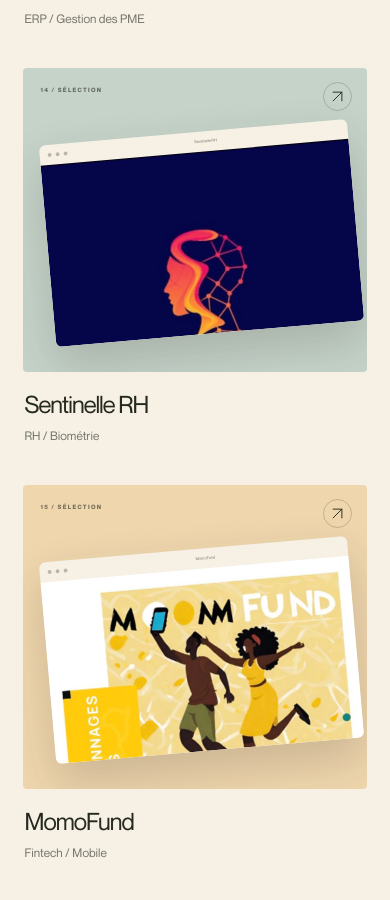
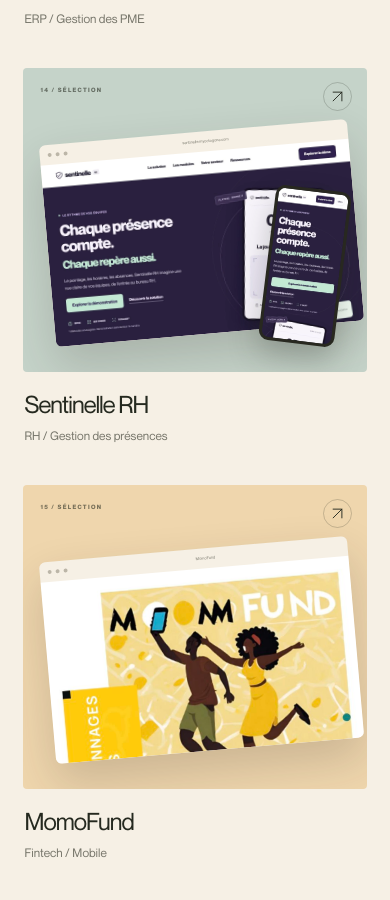
Before and after one commit to EdOneApp/portfolio, a Next.js app: page /work in a window 390 px wide. Shown: the part 6040-6940 px from the top of the page. Built offline with nearby package versions, Linux system fonts and the light colour scheme.

Commit message:
Showcase Sentinelle RH with live link and desktop and mobile captures

```diff
--- a/src/components/agency/LivePreview.tsx
+++ b/src/components/agency/LivePreview.tsx
@@ -16,6 +16,7 @@ const available = [
   "pandatree",
   "allocar",
   "os-iris",
+  "sentinelle-rh",
   "brvm-analytics",
 ];
 export default function LivePreview({ project: p }: { project: Project }) {
--- a/src/data/content.ts
+++ b/src/data/content.ts
@@ -414,11 +414,14 @@ export const projects: Project[] = [
   {
     slug: "sentinelle-rh",
     title: "Sentinelle RH",
-    category: "RH / Biométrie",
+    category: "RH / Gestion des présences",
     description:
-      "Gestion des présences par RFID, QR codes et reconnaissance faciale, données live via Django Channels.",
-    tags: ["Django", "OpenCV", "Redis"],
-    image: "/images/proj_sentinelle.jpg",
+      "Un projet de gestion des présences autour de Django, OpenCV, Redis et Django Channels. La vitrine Next.js présente huit modules, une borne simulée, un tableau de bord multi-sites et un espace employé mobile avec des données fictives et des calculs pédagogiques.",
+    tags: ["Django", "OpenCV", "Redis", "Next.js", "Interfaces RH"],
+    link: "https://sentinelle.myoctogone.com/",
+    linkLabel: "Découvrir Sentinelle RH",
+    image: "/images/sentinelle-web.webp",
+    mobileImage: "/images/sentinelle-mobile.webp",
   },
   {
     slug: "momofund",
```
Also changed, not shown: public/images/sentinelle-mobile.webp (added), public/images/sentinelle-web.webp (added).
